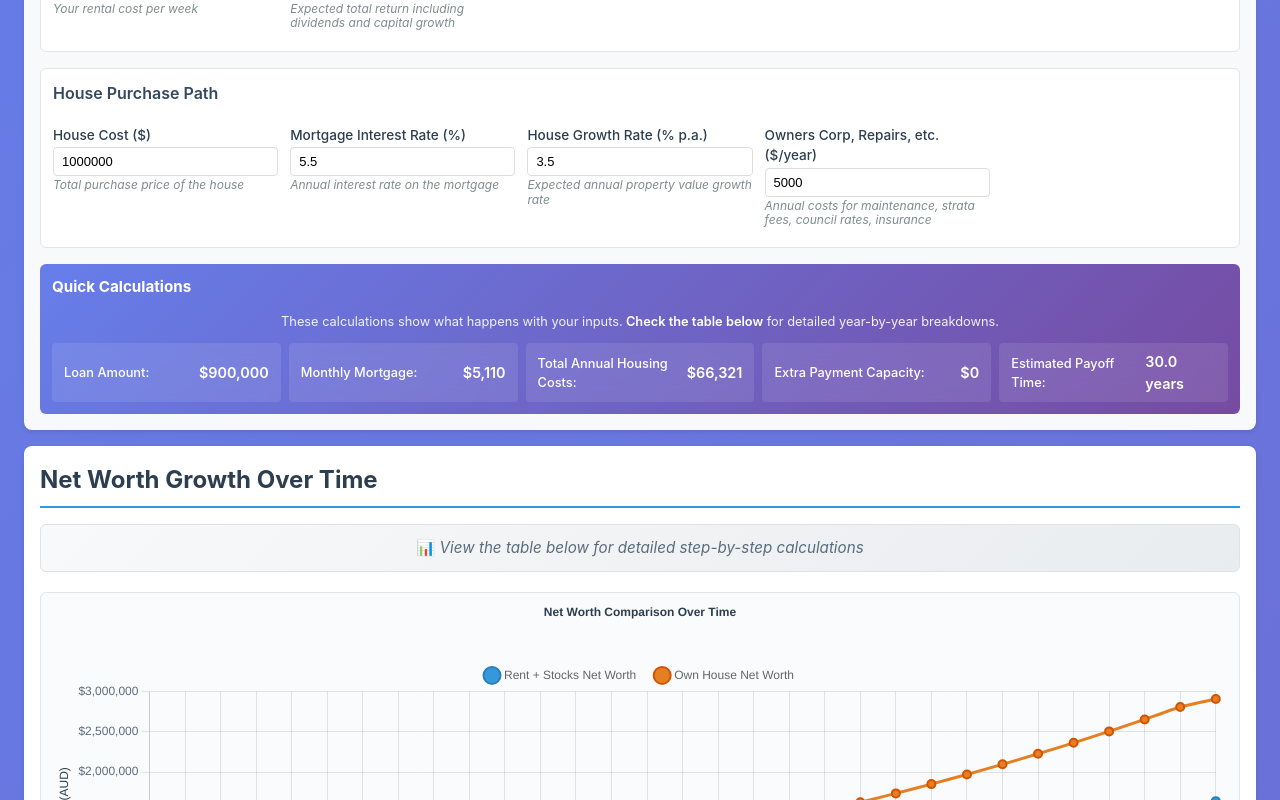
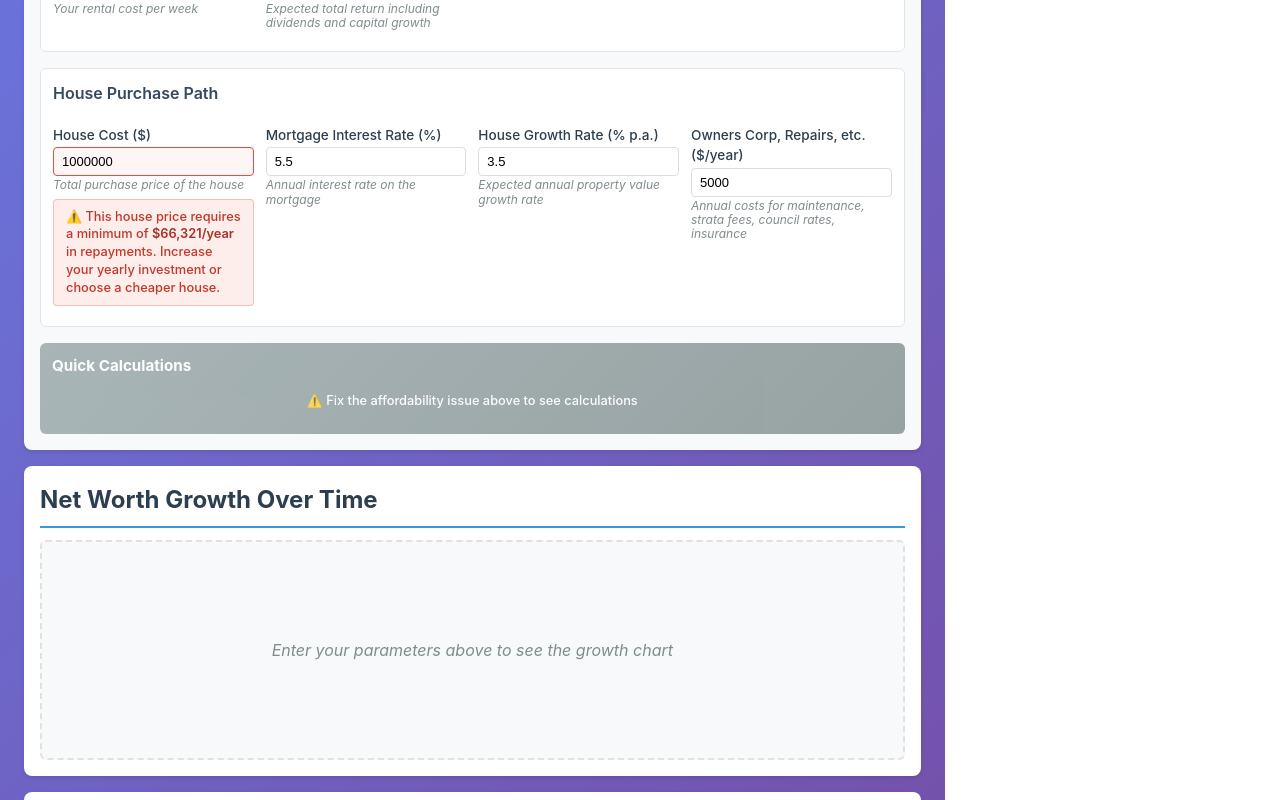
Before and after one commit to lachlanmcmillan/investment-projection, a React (Vite) app: page / in a window 1280 px wide. Shown: the part 620-1420 px from the top of the page. Built offline with nearby package versions, Linux system fonts and the light colour scheme.

Commit message:
add affordability checks

```diff
--- a/src/components/InputForm.module.css
+++ b/src/components/InputForm.module.css
@@ -65,6 +65,33 @@
   box-shadow: 0 0 0 2px rgba(52, 152, 219, 0.2);
 }
 
+.errorInput {
+  border-color: #e74c3c !important;
+  background-color: rgba(231, 76, 60, 0.05) !important;
+}
+
+.errorInput:focus {
+  border-color: #e74c3c !important;
+  box-shadow: 0 0 0 2px rgba(231, 76, 60, 0.2) !important;
+}
+
+.errorMessage {
+  margin-top: 6px;
+  padding: 8px 12px;
+  background: rgba(231, 76, 60, 0.1);
+  border: 1px solid rgba(231, 76, 60, 0.3);
+  border-radius: 4px;
+  color: #c0392b;
+  font-size: 0.8em;
+  line-height: 1.4;
+  font-weight: 500;
+}
+
+.errorMessage strong {
+  color: #a93226;
+  font-weight: 600;
+}
+
 .inputGroup small {
   color: #7f8c8d;
   font-size: 0.75em;
@@ -117,6 +144,16 @@
   font-weight: 600;
 }
 
+.calculationsDisabled {
+  background: linear-gradient(135deg, #95a5a6, #7f8c8d) !important;
+  opacity: 0.8;
+}
+
+.calculationsDisabled .calcDescription {
+  color: rgba(255, 255, 255, 1);
+  font-weight: 500;
+}
+
 .calcGrid {
   display: grid;
   grid-template-columns: repeat(auto-fit, minmax(180px, 1fr));
--- a/src/components/InputForm.tsx
+++ b/src/components/InputForm.tsx
@@ -36,6 +36,10 @@ export default function InputForm({ inputs, onInputChange }: Props) {
   const totalMortgagePayments = monthlyMortgage * 12 + inputs.ownersCorp;
   const additionalPayment = Math.max(0, inputs.yearlyInvestment - totalMortgagePayments);
   const payoffTime = loanAmount > 0 ? calculatePayoffTime(loanAmount, inputs.mortgageRate, monthlyMortgage, additionalPayment) : 0;
+
+  // Calculate affordability
+  const isUnaffordable = inputs.yearlyInvestment < totalMortgagePayments;
+  const minimumYearlyRequired = totalMortgagePayments;
 
   return (
     <div className={styles.container}>
@@ -101,8 +105,15 @@ export default function InputForm({ inputs, onInputChange }: Props) {
             value={inputs.houseCost}
             onChange={(e) => handleInputChange('houseCost', Number(e.target.value))}
             step="25000"
+            className={isUnaffordable ? styles.errorInput : ''}
           />
           <small>Total purchase price of the house</small>
+          {isUnaffordable && (
+            <div className={styles.errorMessage}>
+              ⚠️ This house price requires a minimum of <strong>{formatCurrency(minimumYearlyRequired)}/year</strong> in repayments.
+              Increase your yearly investment or choose a cheaper house.
+            </div>
+          )}
         </div>
         <div className={styles.inputGroup}>
           <label>Mortgage Interest Rate (%)</label>
@@ -136,12 +147,15 @@ export default function InputForm({ inputs, onInputChange }: Props) {
         </div>
       </div>
 
-      <div className={styles.calculations}>
+      <div className={`${styles.calculations} ${isUnaffordable ? styles.calculationsDisabled : ''}`}>
         <h3>Quick Calculations</h3>
         <p className={styles.calcDescription}>
-          These calculations show what happens with your inputs.
-          <strong> Check the table below</strong> for detailed year-by-year breakdowns.
+          {isUnaffordable ?
+            "⚠️ Fix the affordability issue above to see calculations" :
+            "These calculations show what happens with your inputs. Check the table below for detailed year-by-year breakdowns."
+          }
         </p>
+        {!isUnaffordable && (
           <div className={styles.calcGrid}>
             <div className={styles.calcItem}>
               <span>Loan Amount:</span>
@@ -164,6 +178,7 @@ export default function InputForm({ inputs, onInputChange }: Props) {
               <span>{payoffTime.toFixed(1)} years</span>
             </div>
           </div>
+        )}
       </div>
     </div>
   );
--- a/src/utils/calculations.ts
+++ b/src/utils/calculations.ts
@@ -93,6 +93,11 @@ export function calculateProjections(inputs: InvestmentInputs): YearlyProjection
   const annualMortgageCosts = monthlyMortgage * 12 + inputs.ownersCorp;
   const extraAnnualPayment = Math.max(0, inputs.yearlyInvestment - annualMortgageCosts);
 
+  // Check if house is unaffordable
+  if (inputs.yearlyInvestment < annualMortgageCosts) {
+    return []; // Return empty projections if unaffordable
+  }
+
   // Calculate when mortgage will be paid off
   const payoffTime = loanAmount > 0 ? calculatePayoffTime(loanAmount, inputs.mortgageRate, monthlyMortgage, extraAnnualPayment) : 0;
   const maxYears = Math.max(5, Math.ceil(payoffTime) + 2); // Show a bit beyond payoff
```
Lines whose indentation alone changed are shown as unchanged.
